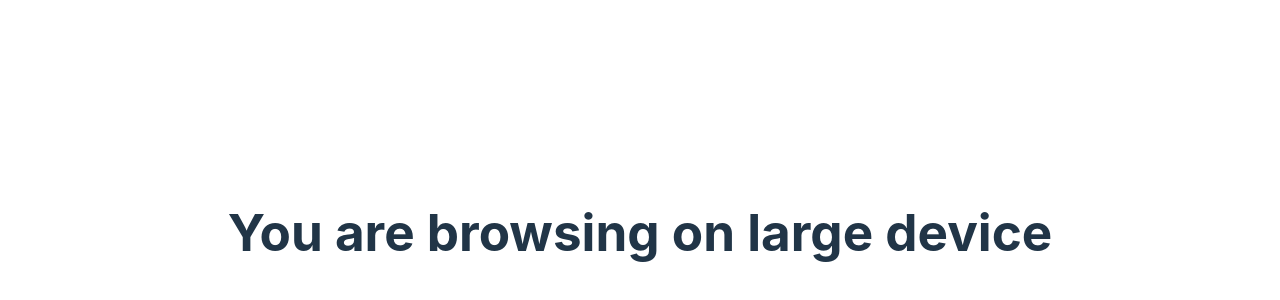
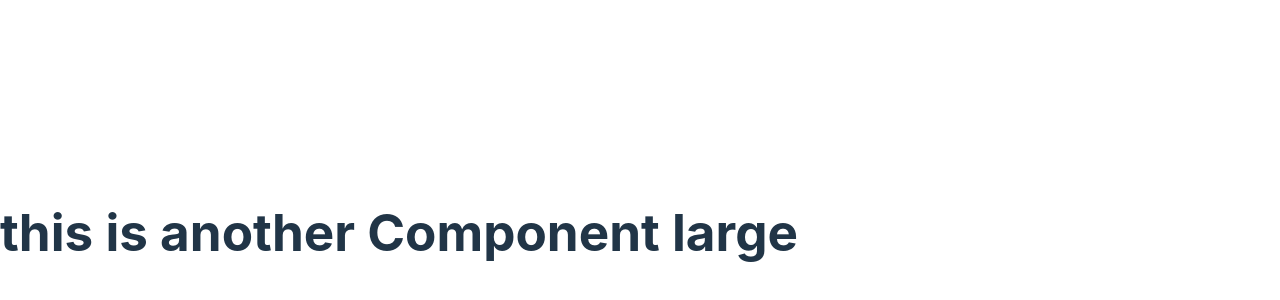
Before and after one commit to mdmidulhosen/React-Js-Vite-Project-LWS-, a React (Vite) app: page / in a window 1280 px wide. Shown: the part 168-468 px from the top of the page. Built offline with nearby package versions, Linux system fonts and the light colour scheme.

Commit message:
customHook: one hook use in multiple component

```diff
--- a/src/App.jsx
+++ b/src/App.jsx
@@ -1,14 +1,11 @@
-import React, { Component, useCallback, useMemo, useState } from "react";
-// import ClockList from "./component/ClockList";
-import './App.css'
-import Counter from "./component/useReducer/Counter";
-import LayoutComponent from "./component/customHook/LayoutComponent";
+
+import LayoutComponentTwo from "./component/customHook/LayoutComponentTwo";
 
 export default function App() {
   return (
     <>
       <div className="app">
-          <LayoutComponent />
+          <LayoutComponentTwo />
       </div>
     </>
   );
--- a/src/component/customHook/LayoutComponent.jsx
+++ b/src/component/customHook/LayoutComponent.jsx
@@ -2,7 +2,7 @@ import useScreenWidth from "./useScreenWidth"
 
 function LayoutComponent() {
 
-    const onSmallScreen = useScreenWidth()
+    const onSmallScreen = useScreenWidth(600)
 
     return (
         <div>
--- /dev/null
+++ b/src/component/customHook/LayoutComponentTwo.jsx
@@ -0,0 +1,14 @@
+import useScreenWidth from "./useScreenWidth"
+
+function LayoutComponentTwo() {
+
+    const onSmallScreen = useScreenWidth(730)
+
+    return (
+        <div>
+            <h1>this is another Component {onSmallScreen ? 'small' : 'large'} </h1>
+        </div>
+    )
+}
+
+export default LayoutComponentTwo
--- a/src/component/customHook/useScreenWidth.jsx
+++ b/src/component/customHook/useScreenWidth.jsx
@@ -1,20 +1,23 @@
 import { useState, useEffect } from "react";
 
-const useScreenWidth = () => {
+const useScreenWidth = (screenwidth) => {
     const [onSmallScreen, setOnSmallScreen] = useState(false);
 
-    const checkScreenSize = () => {
-        setOnSmallScreen(window.innerWidth < 768)
-    }
+
 
     useEffect(() => {
+
+        const checkScreenSize = () => {
+            setOnSmallScreen(window.innerWidth < screenwidth)
+        }
+
         checkScreenSize()
         window.addEventListener('resize', checkScreenSize)
 
         return () => {
             window.removeEventListener('resize', checkScreenSize)
         }
-    }, [])
+    }, [screenwidth])
     return onSmallScreen;
 }
 
```
